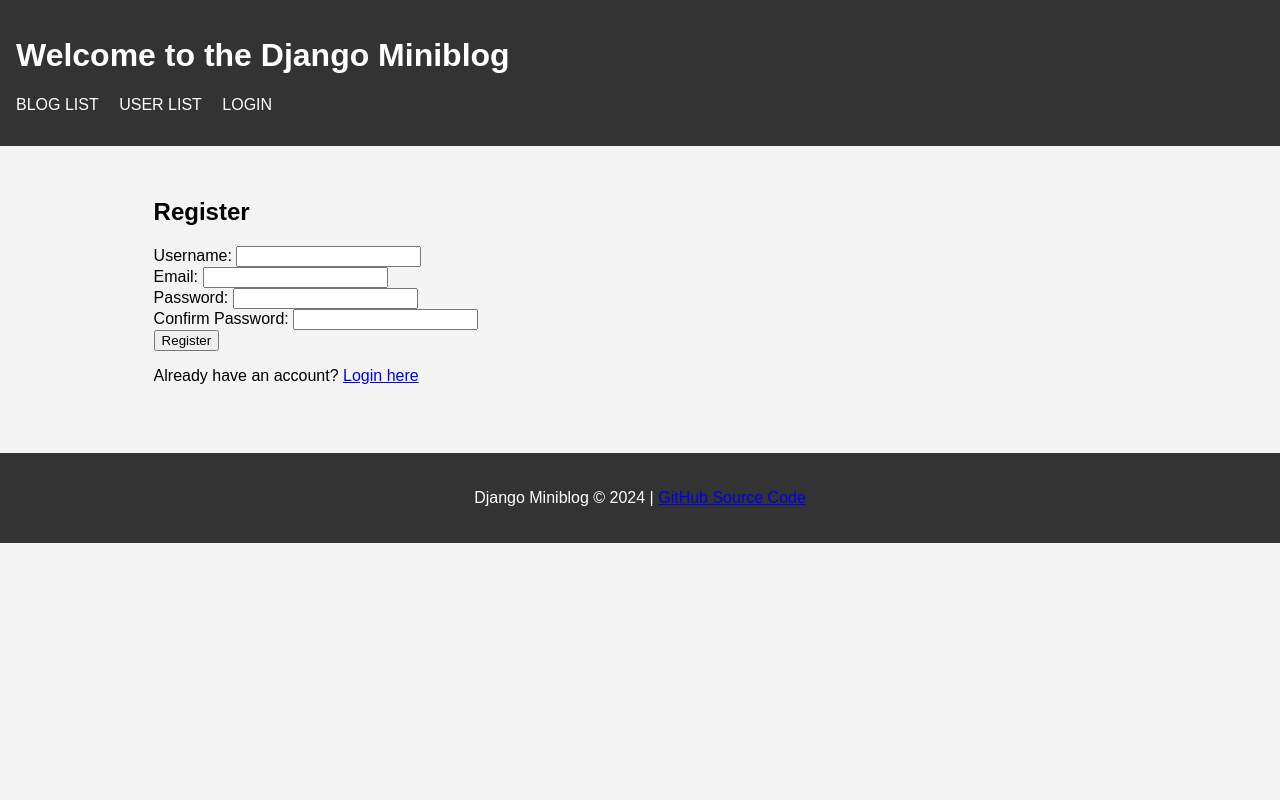
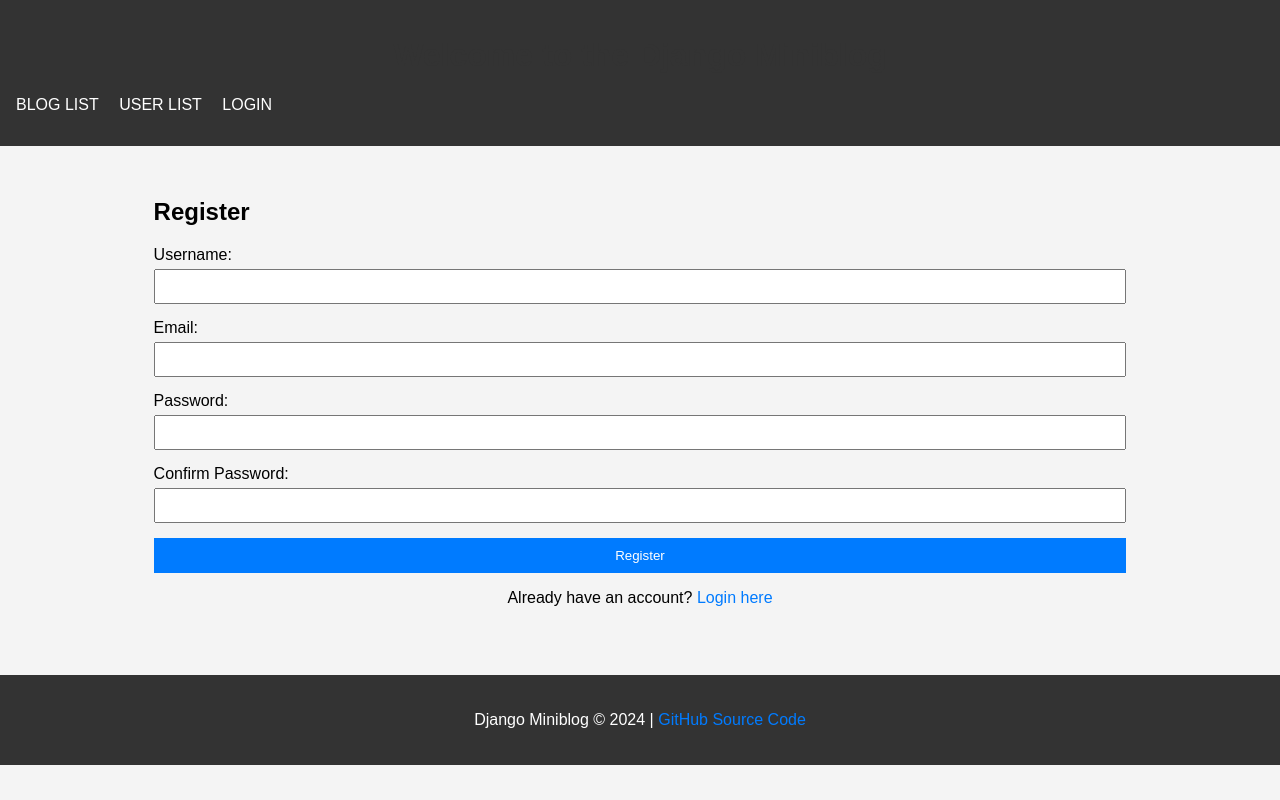
Before and after one commit to alindaByamukama/django-miniblog, a Django app: template miniblog/templates/api/register.html in a window 1280 px wide. Run offline with Django 5.2, Linux system fonts and the light colour scheme; the template is opened without the code that fills it, so the values that code supplies are empty.

Commit message:
add form, button and other styles

```diff
--- a/miniblog/static/css/styles.css
+++ b/miniblog/static/css/styles.css
@@ -43,6 +43,53 @@ main {
     padding: 2rem;
 }
 
+
+h1 {
+    text-align: center;
+    color: #333;
+}
+
+.form-group {
+    margin-bottom: 15px;
+}
+
+.form-group label {
+    display: block;
+    margin-bottom: 5px;
+}
+
+.form-group input {
+    width: 100%;
+    padding: 8px;
+    box-sizing: border-box;
+}
+
+button {
+    width: 100%;
+    padding: 10px;
+    background-color: #007BFF;
+    color: #fff;
+    border: none;
+    cursor: pointer;
+}
+
+button:hover {
+    background-color: #0056b3;
+}
+
+p {
+    text-align: center;
+}
+
+a {
+    color: #007BFF;
+    text-decoration: none;
+}
+
+a:hover {
+    text-decoration: underline;
+}
+
 footer {
     background: #333;
     color: #fff;
```
